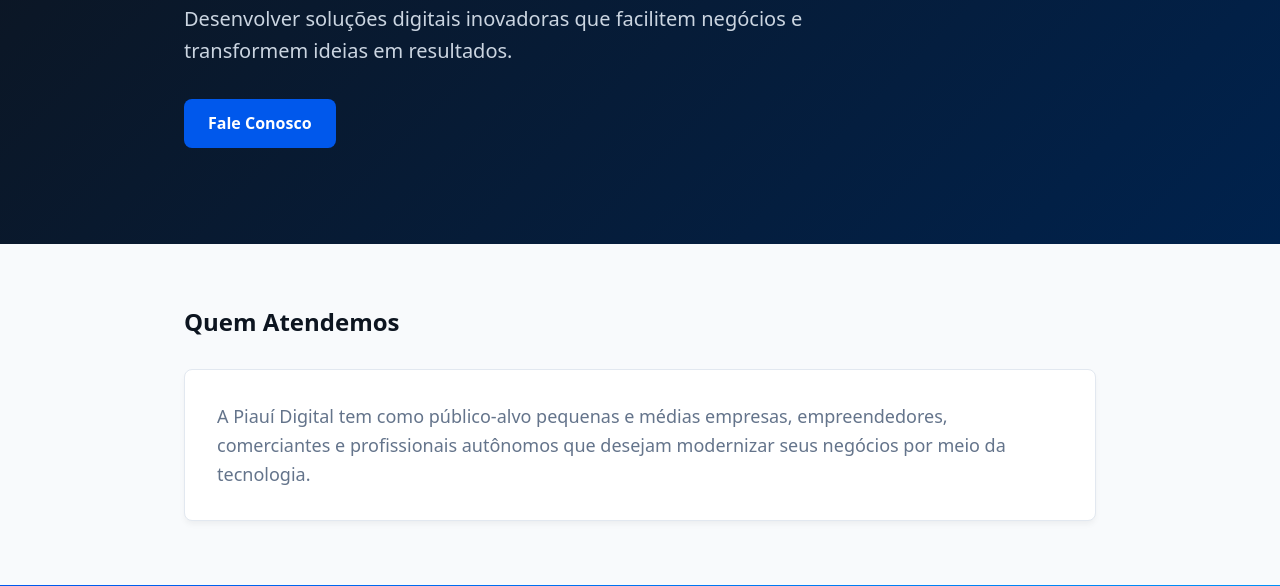
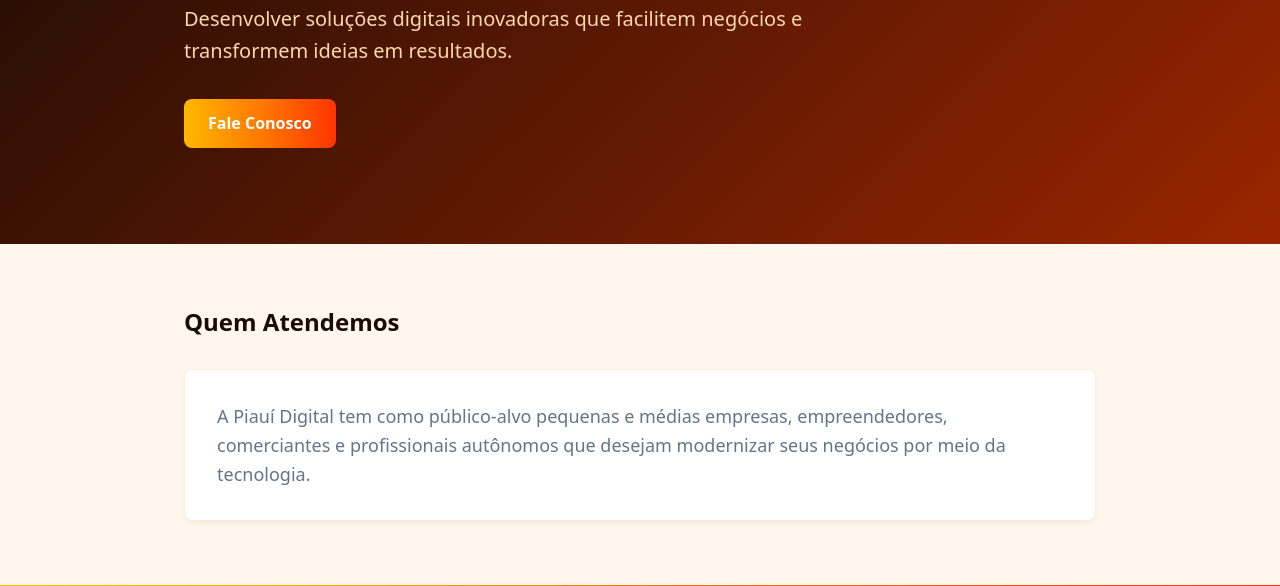
Before and after one commit to luis-gustavo20/piaui-digital-site, an Astro site: page / in a window 1280 px wide. Shown: the part 328-914 px from the top of the page. Built offline with nearby package versions, Linux system fonts and the light colour scheme; Astro itself is replaced by a stand-in of ours.

Commit message:
feat estilização no css e mudança de logo

```diff
--- a/src/styles/global.css
+++ b/src/styles/global.css
@@ -1,26 +1,28 @@
 /* src/styles/global.css */
 :root {
-  /* Paleta de Cores baseada no Logo */
-  --cor-primaria: #0d1520; /* Quase preto */
-  --cor-secundaria: #0058ec; /* Azul escuro do degradê (links e botões) */
-  --cor-destaque: #008ff7; /* Azul claro do degradê (decorativo) */
+  /* Paleta de Cores baseada no novo Logo */
+  --cor-primaria: #1a0b05; /* Quase preto */
+  --cor-secundaria: #ff4500; /* Laranja avermelhado */
+  --cor-destaque: #ffb800; /* Amarelo dourado */
   --cor-fundo: #ffffff;
-  --cor-fundo-alt: #f8fafc;
+  --cor-fundo-alt: #fff7ed;
   --cor-texto: #334155;
   --cor-texto-secundario: #64748b;
   --cor-texto-invertido: #ffffff;
-  --cor-texto-invertido-suave: #cbd5e1;
-  --cor-borda: #e2e8f0;
+  --cor-texto-invertido-suave: #fed7aa;
+  --cor-borda: #ffedd5;
 
   /* Variável para o Hero */
-  --cor-hero-fim: #00224d;
+  --cor-hero-fim: #9a2500;
 
   /* Degradês Globais */
   --degrade-marca: linear-gradient(
     90deg,
-    var(--cor-secundaria),
-    var(--cor-destaque)
+    #ffb800,
+    #ff7900,
+    #ff3500
   );
+
   --degrade-hero: linear-gradient(
     135deg,
     var(--cor-primaria),
@@ -30,7 +32,7 @@
   /* Variáveis Estruturais */
   --borda-raio: 8px;
   --sombra-cartao: 0 4px 6px -1px rgba(0, 0, 0, 0.05);
-  --sombra-cartao-hover: 0 10px 15px -3px rgba(0, 0, 0, 0.1);
+  --sombra-cartao-hover: 0 10px 15px -3px rgba(255, 69, 0, 0.15);
   --espacamento-secao: 4rem;
 }
 
@@ -72,6 +74,7 @@ a {
 }
 
 a:hover {
+  color: #e63900;
   text-decoration: underline;
 }
 
@@ -92,16 +95,20 @@ a:hover {
 
 .btn {
   display: inline-block;
-  background-color: var(--cor-secundaria);
+  background: var(--degrade-marca);
   color: var(--cor-texto-invertido);
   padding: 0.75rem 1.5rem;
   border-radius: var(--borda-raio);
   font-weight: 600;
   text-align: center;
-  transition: background-color 0.2s ease;
+  border: none;
+  cursor: pointer;
+  transition: all 0.2s ease;
 }
 
 .btn:hover {
-  background-color: var(--cor-primaria);
+  background: linear-gradient(90deg, #e69c00, #e63900);
+  transform: translateY(-2px);
+  box-shadow: var(--sombra-cartao-hover);
   text-decoration: none;
 }
```
Also changed, not shown: public/icone.png, public/images/logo.png.
